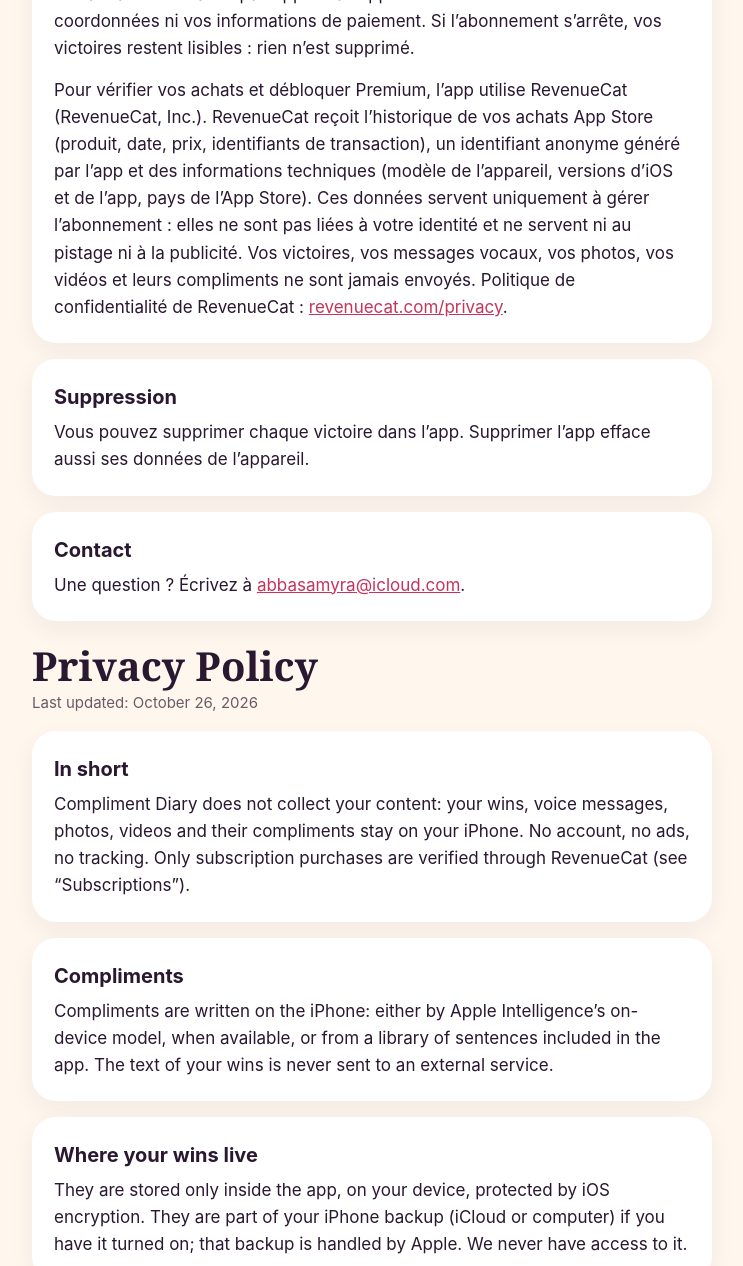
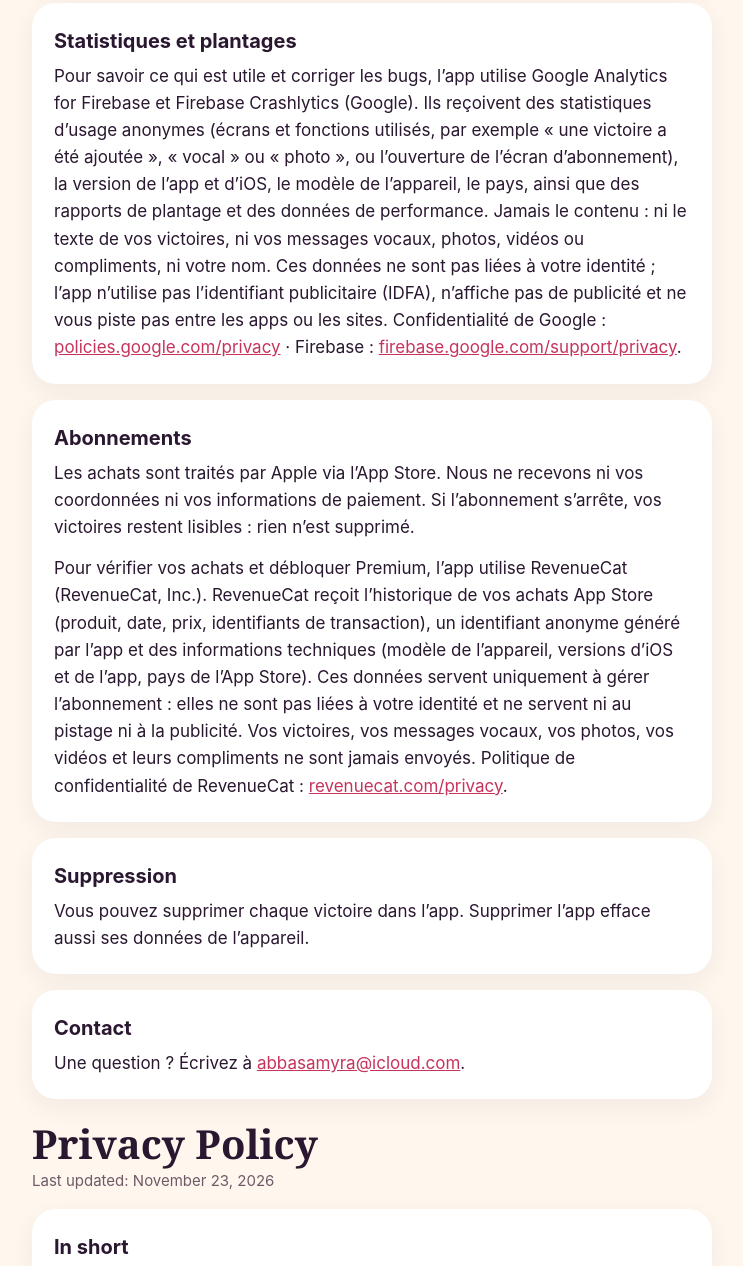
Before and after one commit to amiirapro-ai/complimentdiary, a plain HTML site: page privacy.html in a window 1280 px wide. Shown: the part 1304-2570 px from the top of the page, without its empty margins (268-1011 px from the left). Drawn offline with Linux system fonts and the light colour scheme.

Commit message:
Confidentialité 1.2 : statistiques anonymes et plantages (Firebase)
Co-Authored-By: Claude Opus 5.5 <noreply@anthropic.com>

```diff
--- a/privacy.html
+++ b/privacy.html
@@ -14,20 +14,22 @@ footer{margin-top:40px;color:var(--ink2);font-size:14px}</style></head><body><di
 <h1>Privacy · <i>Confidentialité</i></h1>
 <nav><a href="#fr">Français</a><a href="#en">English</a></nav>
 
-<div id="fr" lang="fr"><h1>Politique de confidentialité</h1><p class="muted">Dernière mise à jour : 26 octobre 2026</p>
-<section><h2>En bref</h2><p>Compliment Diary ne collecte pas vos contenus : vos victoires, vos messages vocaux, vos photos, vos vidéos et leurs compliments restent sur votre iPhone. Pas de compte, pas de publicité, pas de pistage. Seuls les achats d’abonnement sont vérifiés via RevenueCat (voir « Abonnements »).</p></section>
+<div id="fr" lang="fr"><h1>Politique de confidentialité</h1><p class="muted">Dernière mise à jour : 23 novembre 2026</p>
+<section><h2>En bref</h2><p>Compliment Diary ne collecte pas vos contenus : vos victoires, vos messages vocaux, vos photos, vos vidéos et leurs compliments restent sur votre iPhone. Pas de compte, pas de publicité, pas de pistage entre apps, pas d’identifiant publicitaire. Pour améliorer l’app, elle envoie des statistiques d’usage anonymes et des rapports de plantage à Google Firebase (voir « Statistiques et plantages ») ; les achats d’abonnement sont vérifiés via RevenueCat (voir « Abonnements »).</p></section>
 <section><h2>Compliments</h2><p>Les compliments sont écrits sur l’iPhone : soit par le modèle d’Apple Intelligence intégré à l’appareil, quand il est disponible, soit à partir d’une bibliothèque de phrases incluse dans l’app. Le texte de vos victoires n’est jamais envoyé à un service externe.</p></section>
 <section><h2>Où sont vos victoires</h2><p>Elles sont enregistrées uniquement dans l’app, sur votre appareil, et protégées par le chiffrement d’iOS. Elles font partie de la sauvegarde de votre iPhone (iCloud ou ordinateur) si vous l’avez activée ; cette sauvegarde est gérée par Apple. Nous n’y avons jamais accès.</p></section>
 <section><h2>Autorisations</h2><p>Micro : uniquement quand vous enregistrez une victoire en message vocal ; le fichier reste sur l’iPhone. Reconnaissance vocale : le message est compris sur l’iPhone, uniquement pour écrire le compliment ; il n’est jamais envoyé. Photos et vidéos : vous choisissez une photo ou une vidéo avec le sélecteur d’Apple ; l’app n’a pas accès au reste de votre photothèque, et sa copie reste sur l’iPhone. Notifications : programmées localement, elles ne montrent jamais le contenu de vos victoires.</p></section>
+<section><h2>Statistiques et plantages</h2><p>Pour savoir ce qui est utile et corriger les bugs, l’app utilise Google Analytics for Firebase et Firebase Crashlytics (Google). Ils reçoivent des statistiques d’usage anonymes (écrans et fonctions utilisés, par exemple « une victoire a été ajoutée », « vocal » ou « photo », ou l’ouverture de l’écran d’abonnement), la version de l’app et d’iOS, le modèle de l’appareil, le pays, ainsi que des rapports de plantage et des données de performance. Jamais le contenu : ni le texte de vos victoires, ni vos messages vocaux, photos, vidéos ou compliments, ni votre nom. Ces données ne sont pas liées à votre identité ; l’app n’utilise pas l’identifiant publicitaire (IDFA), n’affiche pas de publicité et ne vous piste pas entre les apps ou les sites. Confidentialité de Google : <a href="https://policies.google.com/privacy">policies.google.com/privacy</a> · Firebase : <a href="https://firebase.google.com/support/privacy">firebase.google.com/support/privacy</a>.</p></section>
 <section><h2>Abonnements</h2><p>Les achats sont traités par Apple via l’App Store. Nous ne recevons ni vos coordonnées ni vos informations de paiement. Si l’abonnement s’arrête, vos victoires restent lisibles : rien n’est supprimé.</p><p>Pour vérifier vos achats et débloquer Premium, l’app utilise RevenueCat (RevenueCat, Inc.). RevenueCat reçoit l’historique de vos achats App Store (produit, date, prix, identifiants de transaction), un identifiant anonyme généré par l’app et des informations techniques (modèle de l’appareil, versions d’iOS et de l’app, pays de l’App Store). Ces données servent uniquement à gérer l’abonnement : elles ne sont pas liées à votre identité et ne servent ni au pistage ni à la publicité. Vos victoires, vos messages vocaux, vos photos, vos vidéos et leurs compliments ne sont jamais envoyés. Politique de confidentialité de RevenueCat : <a href="https://www.revenuecat.com/privacy">revenuecat.com/privacy</a>.</p></section>
 <section><h2>Suppression</h2><p>Vous pouvez supprimer chaque victoire dans l’app. Supprimer l’app efface aussi ses données de l’appareil.</p></section>
 <section><h2>Contact</h2><p>Une question ? Écrivez à <a href="mailto:abbasamyra@icloud.com">abbasamyra@icloud.com</a>.</p></section></div>
 
-<div id="en" lang="en"><h1>Privacy Policy</h1><p class="muted">Last updated: October 26, 2026</p>
-<section><h2>In short</h2><p>Compliment Diary does not collect your content: your wins, voice messages, photos, videos and their compliments stay on your iPhone. No account, no ads, no tracking. Only subscription purchases are verified through RevenueCat (see “Subscriptions”).</p></section>
+<div id="en" lang="en"><h1>Privacy Policy</h1><p class="muted">Last updated: November 23, 2026</p>
+<section><h2>In short</h2><p>Compliment Diary does not collect your content: your wins, voice messages, photos, videos and their compliments stay on your iPhone. No account, no ads, no tracking across apps, no advertising identifier. To improve the app, it sends anonymous usage statistics and crash reports to Google Firebase (see “Statistics and crashes”); subscription purchases are verified through RevenueCat (see “Subscriptions”).</p></section>
 <section><h2>Compliments</h2><p>Compliments are written on the iPhone: either by Apple Intelligence’s on-device model, when available, or from a library of sentences included in the app. The text of your wins is never sent to an external service.</p></section>
 <section><h2>Where your wins live</h2><p>They are stored only inside the app, on your device, protected by iOS encryption. They are part of your iPhone backup (iCloud or computer) if you have it turned on; that backup is handled by Apple. We never have access to it.</p></section>
 <section><h2>Permissions</h2><p>Microphone: only when you record a win as a voice message; the file stays on the iPhone. Speech recognition: the message is understood on the iPhone, only to write the compliment; it is never sent. Photos and videos: you pick one photo or video with Apple’s picker; the app has no access to the rest of your library, and its copy stays on the iPhone. Notifications: scheduled locally, they never show the content of your wins.</p></section>
+<section><h2>Statistics and crashes</h2><p>To learn what is useful and fix bugs, the app uses Google Analytics for Firebase and Firebase Crashlytics (Google). They receive anonymous usage statistics (screens and features used, for example “a win was added”, “voice” or “photo”, or the subscription screen being opened), the app and iOS version, the device model, the country, as well as crash reports and performance data. Never the content: not the text of your wins, nor your voice messages, photos, videos or compliments, nor your name. This data is not linked to your identity; the app does not use the advertising identifier (IDFA), shows no ads and does not track you across apps or websites. Google’s privacy policy: <a href="https://policies.google.com/privacy">policies.google.com/privacy</a> · Firebase: <a href="https://firebase.google.com/support/privacy">firebase.google.com/support/privacy</a>.</p></section>
 <section><h2>Subscriptions</h2><p>Purchases are processed by Apple through the App Store. We receive neither your contact details nor your payment information. If your subscription ends, your wins stay readable: nothing is deleted.</p><p>To verify your purchases and unlock Premium, the app uses RevenueCat (RevenueCat, Inc.). RevenueCat receives your App Store purchase history (product, date, price, transaction identifiers), an anonymous identifier generated by the app, and technical information (device model, iOS and app version, App Store country). This data is used only to manage your subscription: it is not linked to your identity and is never used for tracking or advertising. Your wins, voice messages, photos, videos and their compliments are never sent. RevenueCat’s privacy policy: <a href="https://www.revenuecat.com/privacy">revenuecat.com/privacy</a>.</p></section>
 <section><h2>Deletion</h2><p>You can delete any win in the app. Deleting the app also erases its data from the device.</p></section>
 <section><h2>Contact</h2><p>Questions? Write to <a href="mailto:abbasamyra@icloud.com">abbasamyra@icloud.com</a>.</p></section></div>
```
